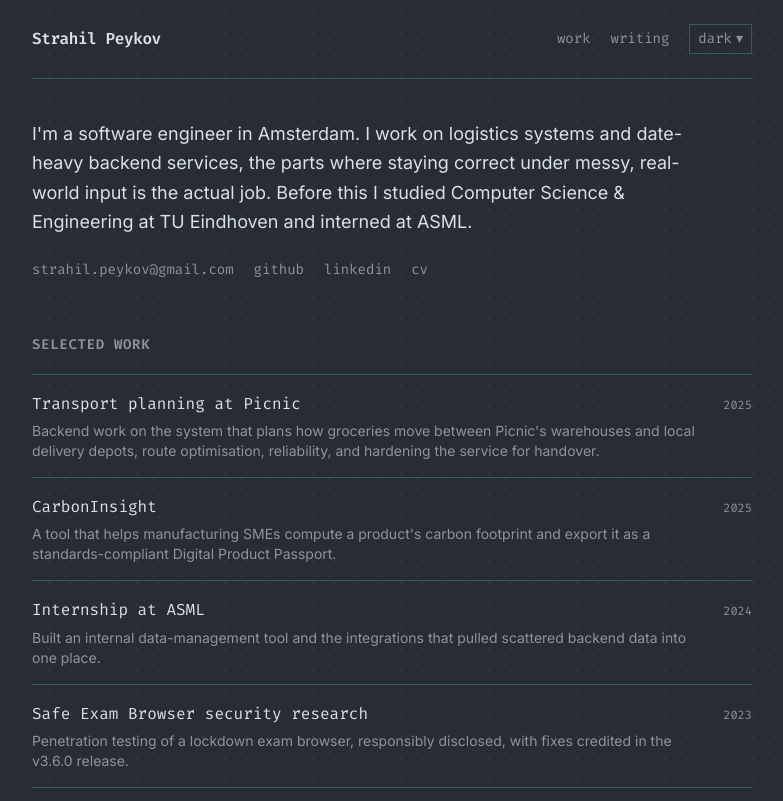
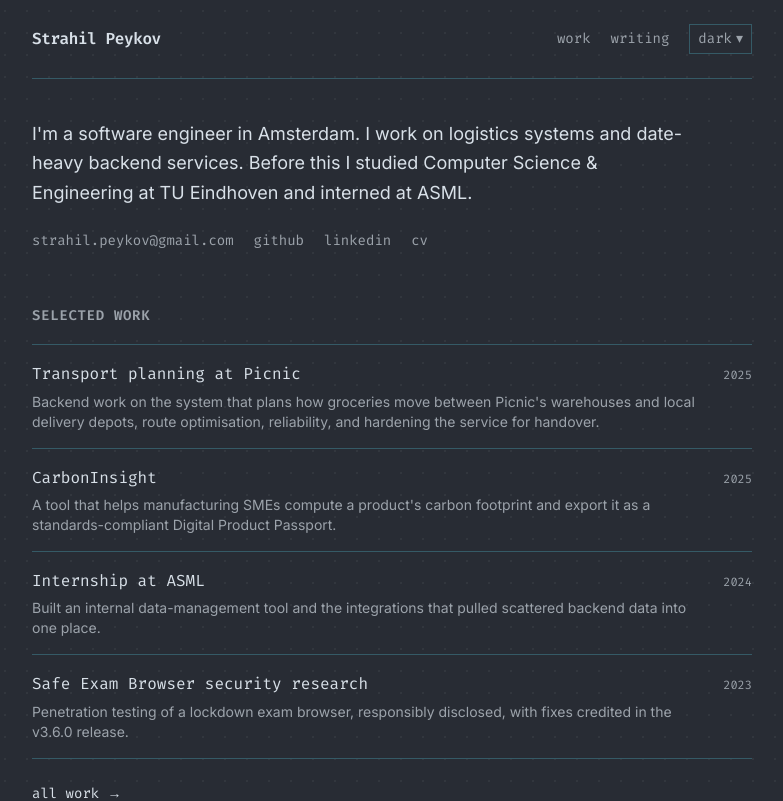
Before and after one commit to StrahilPeykov/strahil, a Next.js app: page / in a window 1280 px wide. Shown: the top 801 px of the page, without its empty margins (248-1031 px from the left). Built offline with nearby package versions, Linux system fonts and the light colour scheme.

Commit message:
Tighten intro, add accessibility fixes and Vercel Analytics

```diff
--- a/app/globals.css
+++ b/app/globals.css
@@ -34,13 +34,24 @@
 :root {
   --font-mono-stack: var(--font-mono-src), ui-monospace, "Fira Code", monospace;
   --font-sans-stack: var(--font-sans-src), ui-sans-serif, system-ui, sans-serif;
-  --muted: color-mix(in srgb, var(--fg) 58%, var(--bg));
+  /* 66% keeps muted/secondary text above the WCAG AA contrast threshold for
+     small text across the themes. */
+  --muted: color-mix(in srgb, var(--fg) 66%, var(--bg));
   color-scheme: dark;
 }
 :root[data-theme="paper"] { color-scheme: light; }
 
 * { box-sizing: border-box; }
 html { scroll-behavior: smooth; }
+
+@media (prefers-reduced-motion: reduce) {
+  html { scroll-behavior: auto; }
+  *, *::before, *::after {
+    animation-duration: 0.01ms !important;
+    animation-iteration-count: 1 !important;
+    transition-duration: 0.01ms !important;
+  }
+}
 body {
   margin: 0;
   background: var(--bg);
--- a/app/layout.tsx
+++ b/app/layout.tsx
@@ -1,5 +1,6 @@
 import type { Metadata } from "next";
 import { Fira_Code, Inter } from "next/font/google";
+import { Analytics } from "@vercel/analytics/next";
 import "./globals.css";
 import { ThemeScript } from "@/components/ThemeScript";
 import { SiteHeader } from "@/components/SiteHeader";
@@ -40,6 +41,7 @@ export default function RootLayout({ children }: { children: React.ReactNode })
           <main className="flex-1 py-10">{children}</main>
           <SiteFooter />
         </div>
+        <Analytics />
       </body>
     </html>
   );
--- a/app/page.tsx
+++ b/app/page.tsx
@@ -31,11 +31,11 @@ export default function Home() {
         type="application/ld+json"
         dangerouslySetInnerHTML={{ __html: JSON.stringify(personLd) }}
       />
+      <h1 className="sr-only">{`${site.name}, ${site.role}`}</h1>
       <section className="space-y-5">
         <p className="max-w-2xl text-lg leading-relaxed">
           I&apos;m a software engineer in {site.location}. I work on logistics systems and
-          date-heavy backend services, the parts where staying correct under messy,
-          real-world input is the actual job. Before this I studied Computer Science &amp;
+          date-heavy backend services. Before this I studied Computer Science &amp;
           Engineering at TU Eindhoven and interned at ASML.
         </p>
         <div className="flex flex-wrap items-center gap-x-5 gap-y-2 pt-1 font-mono text-sm text-muted">
--- a/components/CopyEmail.tsx
+++ b/components/CopyEmail.tsx
@@ -22,6 +22,7 @@ export function CopyEmail({ email }: { email: string }) {
       onClick={copy}
       className="font-mono hover:text-accent"
       title="Copy email address"
+      aria-label={`Copy email address ${email}`}
     >
       {copied ? "copied ✓" : email}
     </button>
--- a/components/SiteHeader.tsx
+++ b/components/SiteHeader.tsx
@@ -4,7 +4,7 @@ import { ThemeSwitcher } from "./ThemeSwitcher";
 
 export function SiteHeader() {
   return (
-    <header className="flex items-center justify-between gap-4 border-b border-border py-6">
+    <header className="flex flex-wrap items-center justify-between gap-x-4 gap-y-2 border-b border-border py-6">
       <Link href="/" className="font-mono font-semibold tracking-tight hover:text-accent">
         {site.name}
       </Link>
--- a/components/ThemeSwitcher.tsx
+++ b/components/ThemeSwitcher.tsx
@@ -22,13 +22,19 @@ export function ThemeSwitcher() {
   }
 
   return (
-    <div className="relative font-mono text-sm">
+    <div
+      className="relative font-mono text-sm"
+      onKeyDown={(e) => {
+        if (e.key === "Escape") setOpen(false);
+      }}
+    >
       <button
         type="button"
         onClick={() => setOpen((o) => !o)}
         className="inline-flex items-center gap-1 border border-border px-2 py-1 text-muted hover:text-fg"
         aria-haspopup="listbox"
         aria-expanded={open}
+        aria-label={`Theme: ${theme}. Change theme`}
       >
         {theme} <span aria-hidden>▾</span>
       </button>
```
Also changed, not shown: package.json (+4 -3 lines), 1 other file (tests, documents, lock files or other folders).
